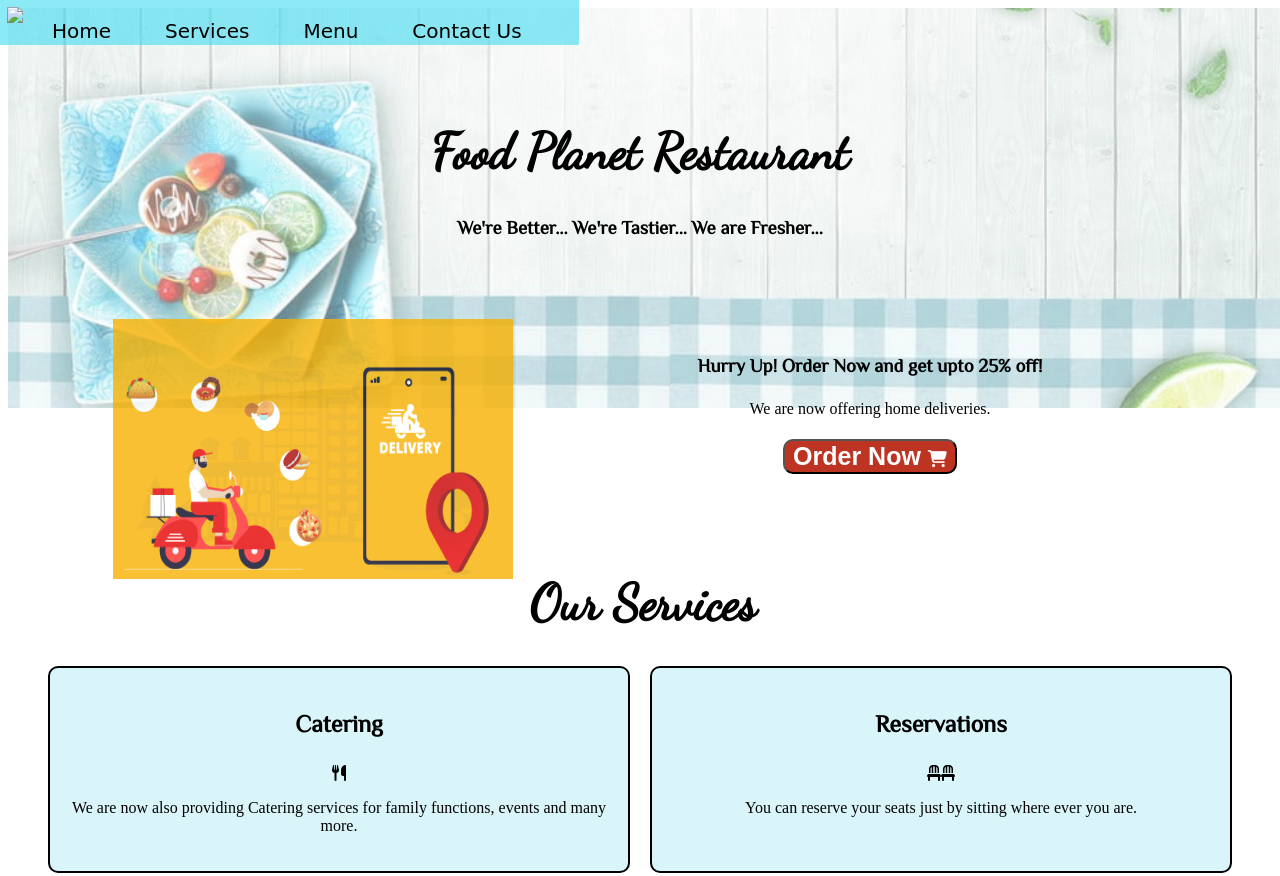
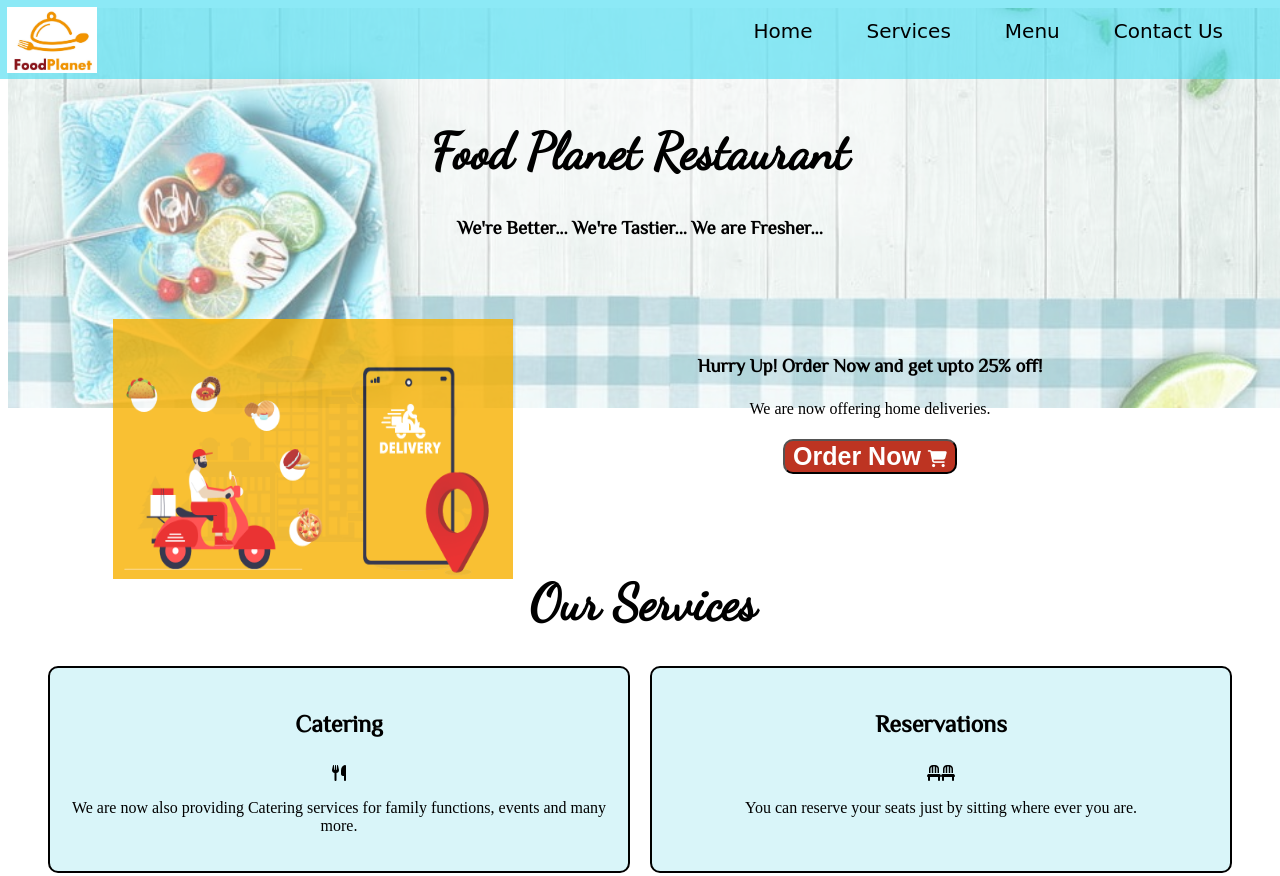
Before and after one commit to yuvika09/Restaurant-Site, a plain HTML site: page index.html in a window 1280 px wide. Shown: the top 876 px of the page. Drawn offline with Linux system fonts and the light colour scheme; a web font is replaced by a local one.

Commit message:
Changed logo

```diff
--- a/index.html
+++ b/index.html
@@ -19,7 +19,7 @@
     <div id="home">
         <img src="img/bgimg.jpg" id="background">
         <header id="head">
-            <img id="logo" src="/htmltyme/img/logo.jpg">
+            <img id="logo" src="img\logo.jpg">
             <nav id="nav_bar">
                 <div class="item"><a href="#home">Home</a></div>
                 <div class="item"><a href="#services">Services</a></div>
```
